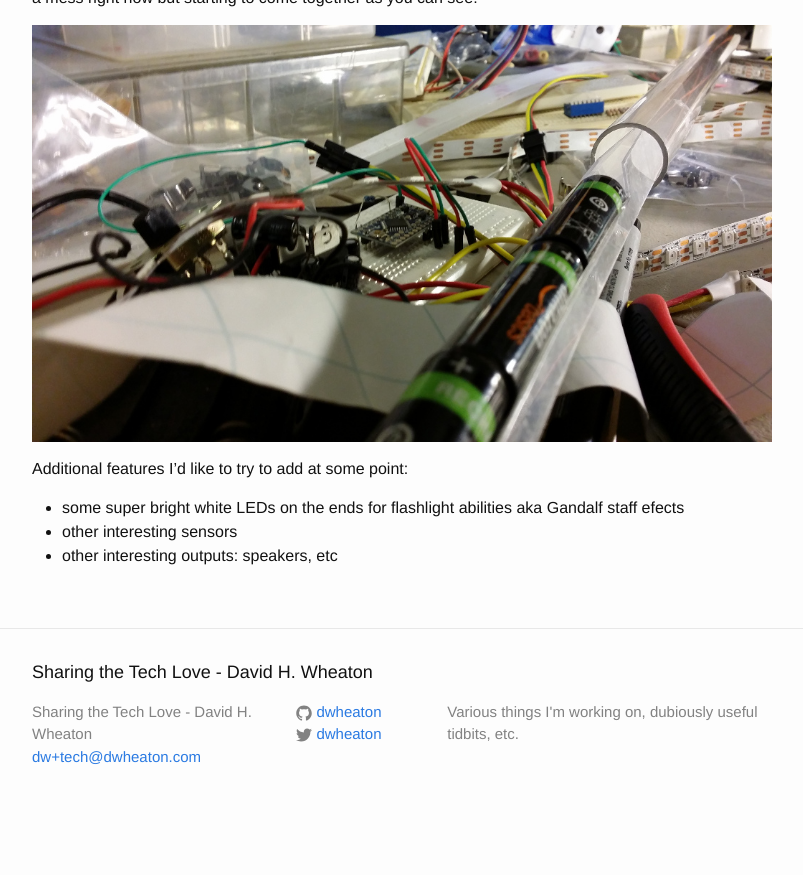
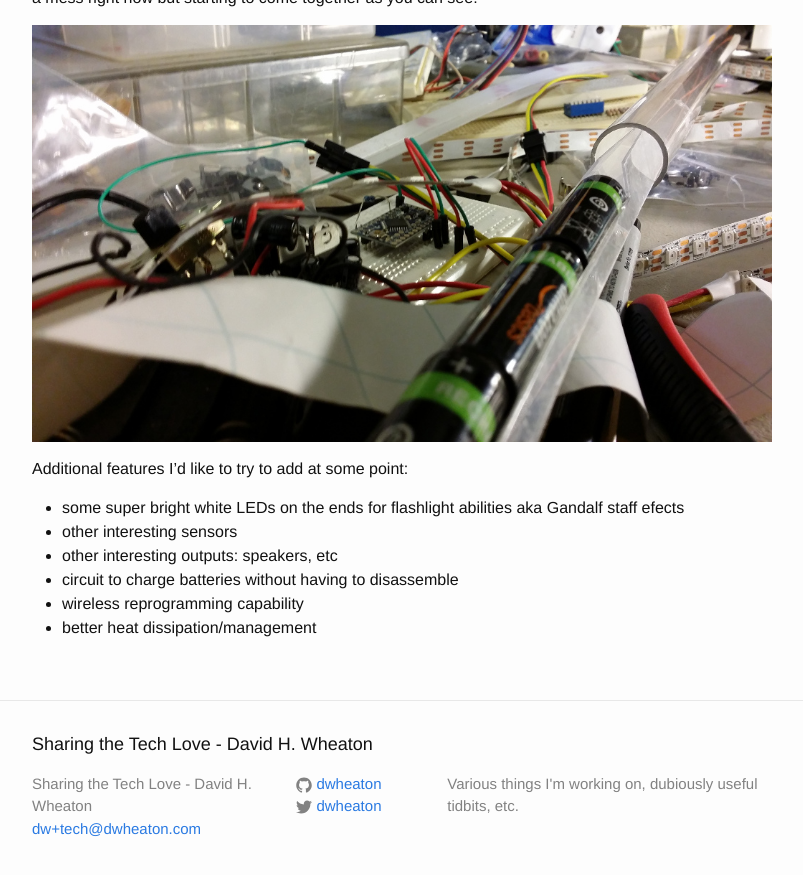
Before and after one commit to dwheaton/dwheaton.github.io, a Jekyll site: the page built from _posts/2015-10-08-LED-glow-jo-staff.md, in a window 1280 px wide and 900 px high, scrolled down 1744 px. Shown: the top 875 px of the window, without its empty margins (238-1041 px from the left). Built offline with Jekyll 4.4.1, drawn with Linux system fonts in a browser that asks for light colours; before the commit the page ends 2572 px from its top, so only the background shows below that.

Commit message:
add LED staff features

```diff
--- a/_posts/2015-10-08-LED-glow-jo-staff.md
+++ b/_posts/2015-10-08-LED-glow-jo-staff.md
@@ -51,3 +51,6 @@ Additional features I'd like to try to add at some point:
 * some super bright white LEDs on the ends for flashlight abilities aka Gandalf staff efects
 * other interesting sensors
 * other interesting outputs: speakers, etc
+* circuit to charge batteries without having to disassemble
+* wireless reprogramming capability
+* better heat dissipation/management
```
